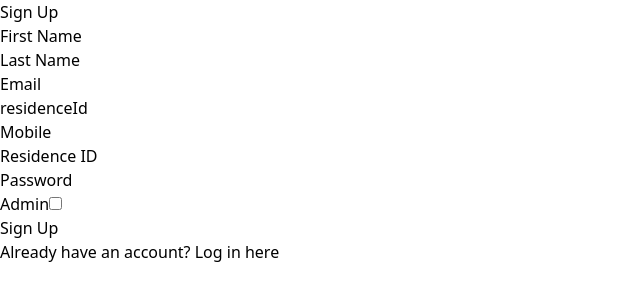
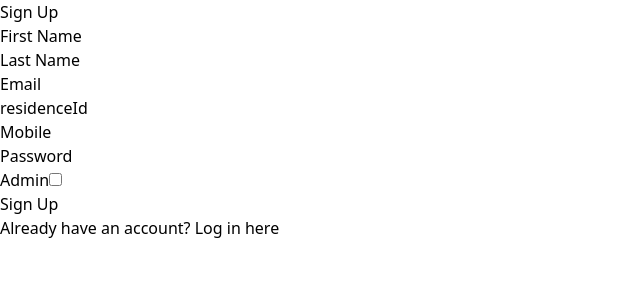
Before and after one commit to manujayak-hub/Smart_Waste_Management_System---Frontend, a React (Vite) app: page /signup in a window 1280 px wide. Shown: the top 300 px of the page, without its empty margins (0-640 px from the left). Built offline with nearby package versions, Linux system fonts and the light colour scheme.

Commit message:
fix fix fix

```diff
--- a/src/Pages/SignupPage.tsx
+++ b/src/Pages/SignupPage.tsx
@@ -9,7 +9,7 @@ const SignupPage: React.FC = () => {
     residenceId:'',
     password: '',
     mobile: '',
-    residenceID: '',
+
     admintype: false,
   });
   const [error, setError] = useState('');
@@ -38,7 +38,7 @@ const SignupPage: React.FC = () => {
         residenceId:'',
         password: '',
         mobile: '',
-        residenceID: '',
+
         admintype: false,
 
       });
@@ -131,17 +131,7 @@ const SignupPage: React.FC = () => {
           />
         </div>
 
-        <div className="mb-4">
-          <label className="block text-gray-700">Residence ID</label>
-          <input
-            type="text"
-            name="residenceID"
-            value={formData.residenceID}
-            onChange={handleChange}
-            className="w-full px-4 py-2 border rounded-lg focus:outline-none focus:ring-2 focus:ring-green-500"
-            required
-          />
-        </div>
+
 
         <div className="mb-4">
           <label className="block text-gray-700">Password</label>
--- a/src/Services/UserService.ts
+++ b/src/Services/UserService.ts
@@ -9,7 +9,7 @@ export interface User {
   residenceId: string;
   password: string;
   mobile: string;
-  residenceID: string;
+
   admintype: boolean;
 }
 
@@ -25,7 +25,7 @@ export interface SignupData {
   residenceId:string;
   password: string;
   mobile: string;
-  residenceID: string;
+
   admintype: boolean;
 }
 
```
